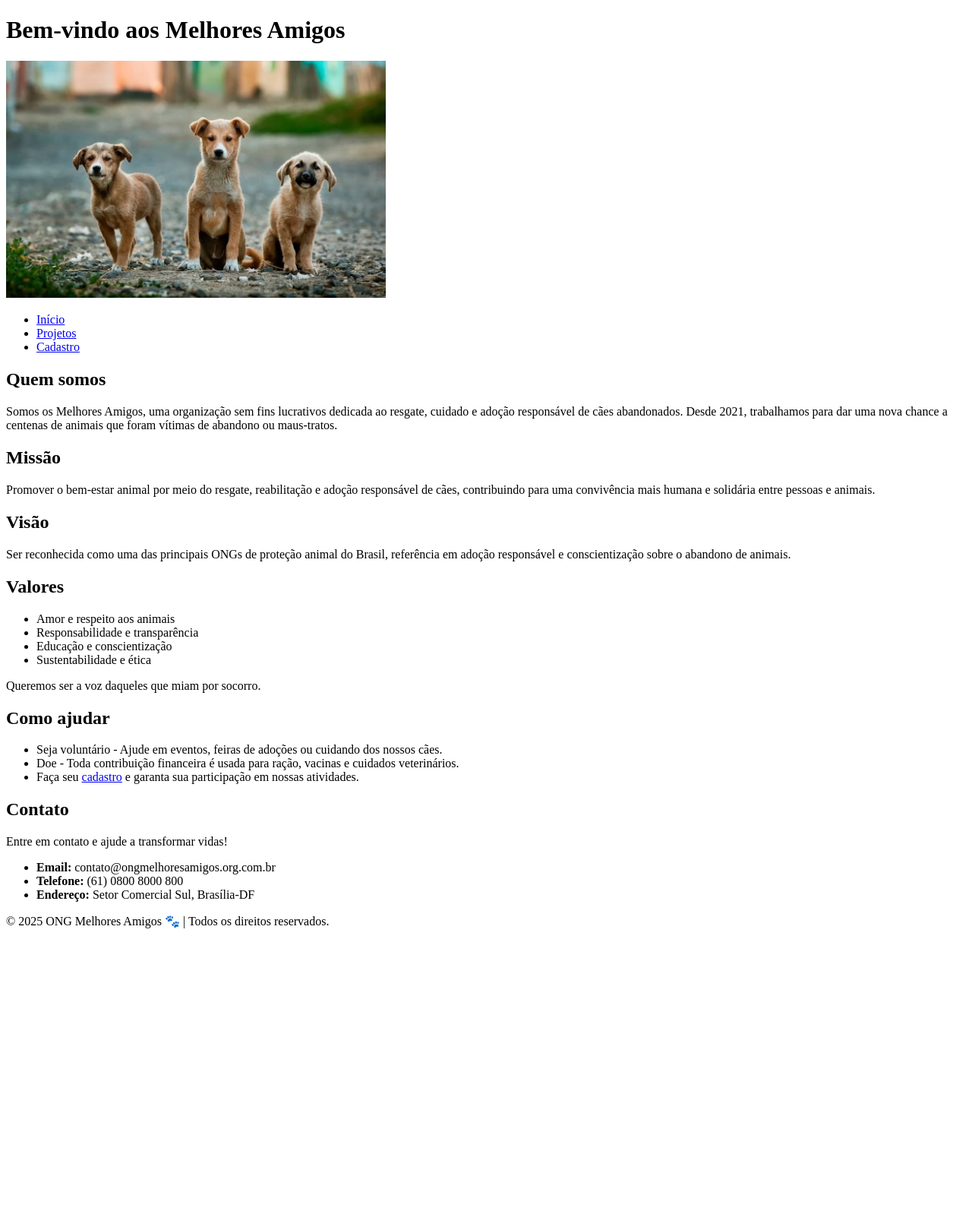
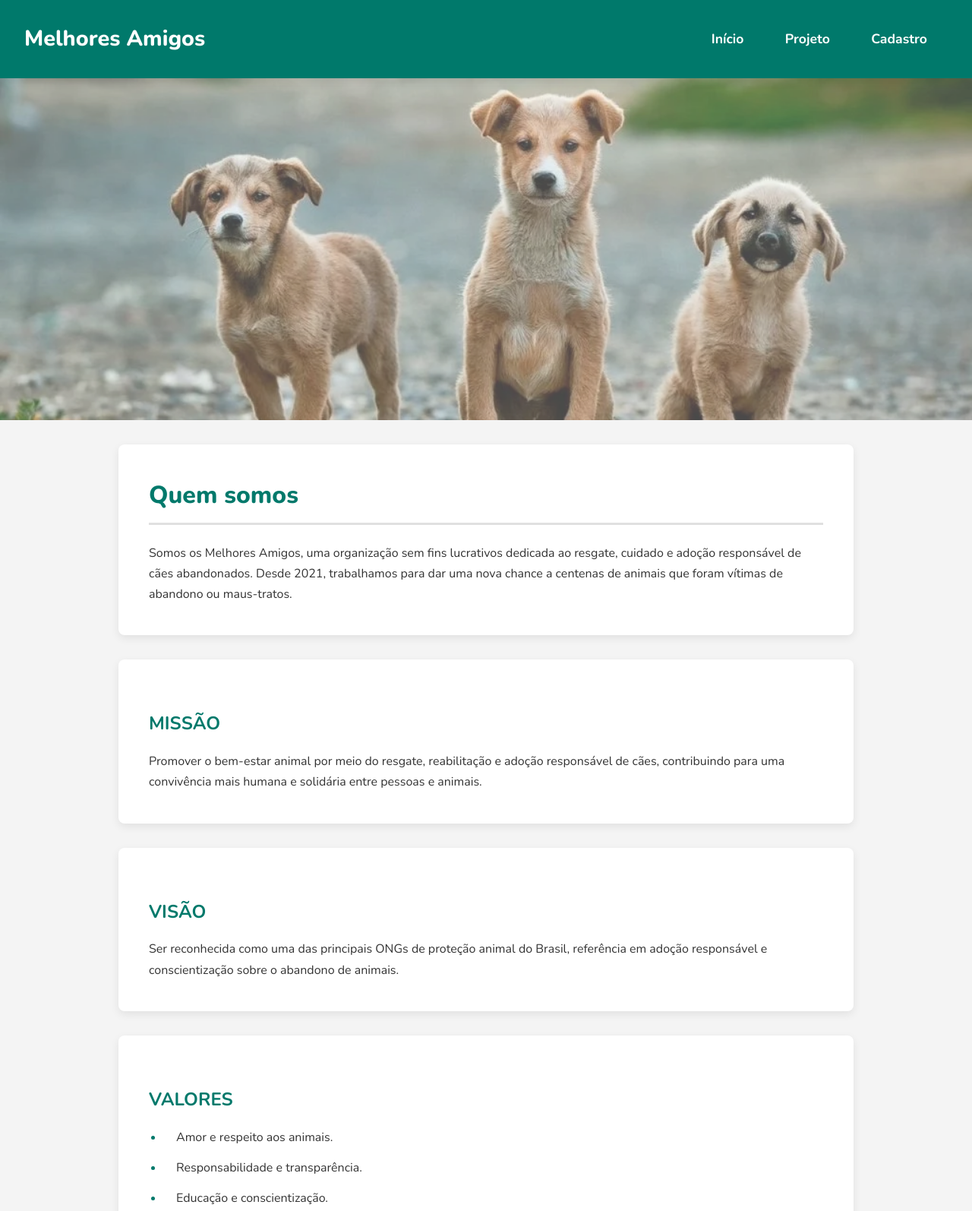
Before and after one commit to Guilherme497-ads/ONG_MelhoresAmigos, a plain HTML site: page index.html in a window 1280 px wide. Shown: the top 1594 px of the page at 76% size. Before the commit the page ends 1238 px from the top, so only its background shows below. Drawn offline with nearby package versions, Linux system fonts and the light colour scheme.

Commit message:
Refactor HTML structure and update headings

```diff
--- a/index.html
+++ b/index.html
@@ -3,59 +3,56 @@
 <head>
     <meta charset="UTF-8">
     <meta name="viewport" content="width=device-width, initial-scale=1.0">
-    <title>ONG Melhores Amigos 🐾</title>
+    <title>ONG MELHORES AMIGOS🐾 </title>
+    <link rel="stylesheet" href="style.css">
 </head>
 <body>
     <header>
-        <h1>Bem-vindo aos Melhores Amigos</h1>
-        <img src="IMG/cachorrinhos.jpeg" alt="Três cachorrinhos" width="500">
-        <nav>
-            <ul>
-                <li><a href="index.html">Início</a></li>
-                <li><a href="projeto.html">Projetos</a></li>
-                <li><a href="cadastro.html">Cadastro</a></li>
-            </ul>
+        <div class="header-left">
+            <h1 class="titulo-principal">Melhores Amigos</h1>
+        </div>
+        <nav id="nav-menu" class="nav-principal">
+                <a href="index.html">Início</a>
+                <a href="projeto.html">Projeto</a>
+                <a href="cadastro.html">Cadastro</a>
         </nav>
     </header>
-
+    <div class="hero">
+        <img src="IMG/cachorrinhos.jpeg" alt="Três cachorrinhos">
+    </div>
     <main>
         <section>
-            <h2>Quem somos</h2>
-            <p>Somos os Melhores Amigos, uma organização sem fins lucrativos dedicada ao resgate, cuidado e adoção responsável de cães abandonados. Desde 2021, trabalhamos para dar uma nova chance a centenas de animais que foram vítimas de abandono ou maus-tratos.</p>
+             <h2> Quem somos</h2>
+             <p>Somos os Melhores Amigos, uma organização sem fins lucrativos dedicada ao resgate, cuidado e adoção responsável de cães abandonados. Desde 2021, trabalhamos para dar uma nova chance a centenas de animais que foram vítimas de abandono ou maus-tratos.</p>
         </section>
-
         <section>
-            <h2>Missão</h2>
-            <p>Promover o bem-estar animal por meio do resgate, reabilitação e adoção responsável de cães, contribuindo para uma convivência mais humana e solidária entre pessoas e animais.</p>
+            <h3>MISSÃO</h3>
+            <p> Promover o bem-estar animal por meio do resgate, reabilitação e adoção responsável de cães, contribuindo para uma convivência mais humana e solidária entre pessoas e animais.</p>
         </section>
-
         <section>
-            <h2>Visão</h2>
-            <p>Ser reconhecida como uma das principais ONGs de proteção animal do Brasil, referência em adoção responsável e conscientização sobre o abandono de animais.</p>
+            <h3> VISÃO</h3>
+            <p>Ser reconhecida como uma das principais ONGs de proteção animal do Brasil, referência em adoção responsável e conscientização sobre o abandono de animais.</P>
         </section>
-
         <section>
-            <h2>Valores</h2>
+            <h3> VALORES</h3>
             <ul>
-                <li>Amor e respeito aos animais</li>
-                <li>Responsabilidade e transparência</li>
-                <li>Educação e conscientização</li>
-                <li>Sustentabilidade e ética</li>
+                <li>Amor e respeito aos animais. </li>
+                <li>Responsabilidade e transparência. </li>
+                <li>Educação e conscientização. </li>
+                <li> Sustentabilidade e ética. </li>
             </ul>
-            <p>Queremos ser a voz daqueles que miam por socorro.</p>
+            <p> Queremos ser a voz daqueles que miam por socorro.</p>
         </section>
-
         <section>
-            <h2>Como ajudar</h2>
+            <h3>Como ajudar</h3>
             <ul>
                 <li>Seja voluntário - Ajude em eventos, feiras de adoções ou cuidando dos nossos cães.</li>
                 <li>Doe - Toda contribuição financeira é usada para ração, vacinas e cuidados veterinários.</li>
-                <li>Faça seu <a href="cadastro.html">cadastro</a> e garanta sua participação em nossas atividades.</li>
+                <li>Faça seu <a href="cadastro.html">Cadastro</a> e garanta sua participação em nossas atividades.</li>
             </ul>
         </section>
-
         <section>
-            <h2>Contato</h2>
+            <h3>Contato</h3>
             <p>Entre em contato e ajude a transformar vidas!</p>
             <ul>
                 <li><strong>Email:</strong> contato@ongmelhoresamigos.org.com.br</li>
@@ -64,7 +61,6 @@
             </ul>
         </section>
     </main>
-
     <footer>
         <p>&copy; 2025 ONG Melhores Amigos 🐾 | Todos os direitos reservados.</p>
     </footer>
```
